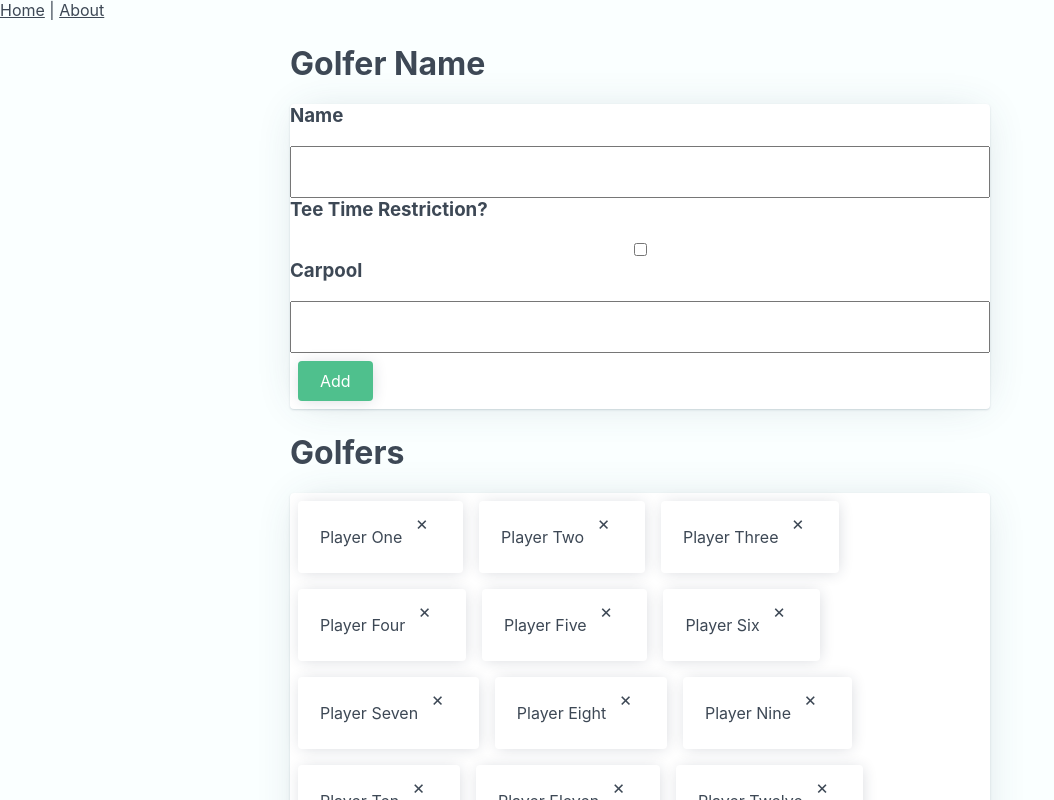
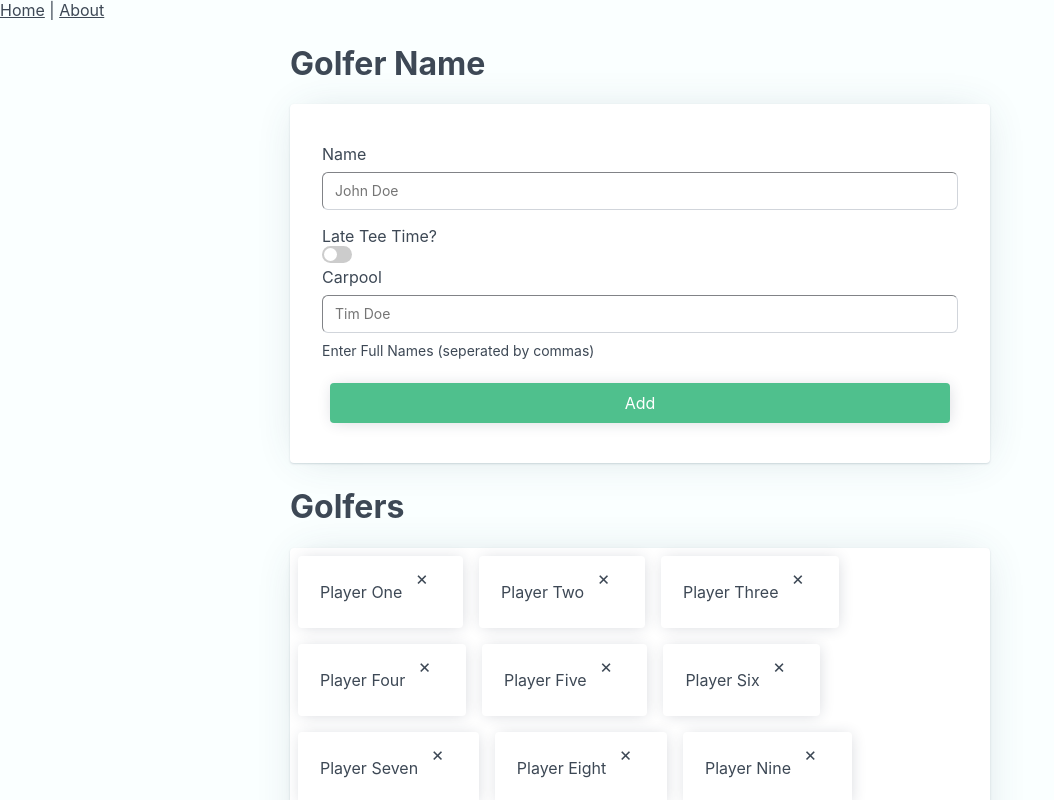
Before and after one commit to kellenwiltshire/teetime, a Vue app: page /#/ in a window 1280 px wide. Both pictures are taken after typing "Sample", "2020-01-15", "Sample", "10:30", "10:30" into the empty fields and a click on the button "Next". Shown: the top 800 px of the page, without its empty margins (0-1054 px from the left). Built offline with nearby package versions, Linux system fonts and the light colour scheme.

Commit message:
feat: golfer form styling

```diff
--- a/src/components/GolferForm.vue
+++ b/src/components/GolferForm.vue
@@ -1,13 +1,29 @@
 <template>
 	<h1>Golfer Name</h1>
 	<div class="card">
-		<form @submit.prevent="updateGolfers" class="flex">
-			<h3>Name</h3>
-			<input type="text" name="name" v-model="golferName" required />
-			<h3>Tee Time Restriction?</h3>
-			<input type="checkbox" name="teeTime" v-model="restriction" />
-			<h3>Carpool</h3>
-			<input type="text" name="carpool" v-model="carpool" />
+		<form @submit.prevent="updateGolfers" class="golfer-form">
+			<div class="input-holder">
+				<label for="golferName">Name</label>
+				<div class="input-holder">
+					<input id="golferName" name="golferName" type="text" v-model="golferName" placeholder="John Doe" required />
+				</div>
+			</div>
+
+			<div>
+				<label>Late Tee Time?</label>
+				<label class="switch">
+					<input type="checkbox" v-model="restriction" />
+					<span class="slider round"></span>
+				</label>
+			</div>
+
+			<div>
+				<label for="carpool">Carpool</label>
+				<div class="input-holder">
+					<input id="carpool" name="carpool" type="text" v-model="carpool" placeholder="Tim Doe" />
+				</div>
+				<p class="input-post">Enter Full Names (seperated by commas)</p>
+			</div>
 			<button type="submit">Add</button>
 		</form>
 	</div>
@@ -57,18 +73,106 @@ export default defineComponent({
 	margin-bottom: 24px;
 }
 
-.flex {
+label {
+	display: block;
+}
+
+.input-holder {
+	margin-top: 0.25rem;
+}
+
+.input-post {
+	margin-top: 0.5rem;
+	font-size: 0.875rem;
+	line-height: 1.25rem;
+}
+
+.input-holder {
+	margin-top: 0.5rem;
+	margin-bottom: 0.5rem;
+}
+
+.golfer-form {
 	display: flex;
-	align-items: center;
+	flex-direction: column;
 	justify-content: space-between;
 	flex-wrap: wrap;
+	padding: 2rem;
 }
 
 input {
+	display: block;
+	border-radius: 0.375rem;
 	width: 100%;
-	padding: 14px;
-	font-size: 16px;
-	height: 100%;
-	display: block;
+	border-color: rgb(209 213 219);
+	font-size: 0.875rem;
+	line-height: 1.25rem;
+
+	appearance: none;
+	background-color: #fff;
+	border-width: 1px;
+	padding: 0.5rem 0.75rem 0.5rem 0.75rem;
+}
+
+.switch {
+	position: relative;
+	display: inline-block;
+	width: 30px;
+	height: 17px;
+}
+
+/* Hide default HTML checkbox */
+.switch input {
+	opacity: 0;
+	width: 0;
+	height: 0;
+}
+
+/* The slider */
+.slider {
+	position: absolute;
+	cursor: pointer;
+	top: 0;
+	left: 0;
+	right: 0;
+	bottom: 0;
+	background-color: #ccc;
+	-webkit-transition: 0.4s;
+	transition: 0.4s;
+}
+
+.slider:before {
+	position: absolute;
+	content: '';
+	height: 13px;
+	width: 13px;
+	left: 2px;
+	bottom: 2px;
+	background-color: white;
+	-webkit-transition: 0.4s;
+	transition: 0.4s;
+}
+
+input:checked + .slider {
+	background-color: #4fc08d;
+}
+
+input:focus + .slider {
+	box-shadow: 0 0 1px #4fc08d;
+}
+
+input:checked + .slider:before {
+	-webkit-transform: translateX(13px);
+	-ms-transform: translateX(13px);
+	transform: translateX(13px);
+}
+
+/* Rounded sliders */
+.slider.round {
+	border-radius: 17px;
+}
+
+.slider.round:before {
+	border-radius: 50%;
 }
 </style>
```
